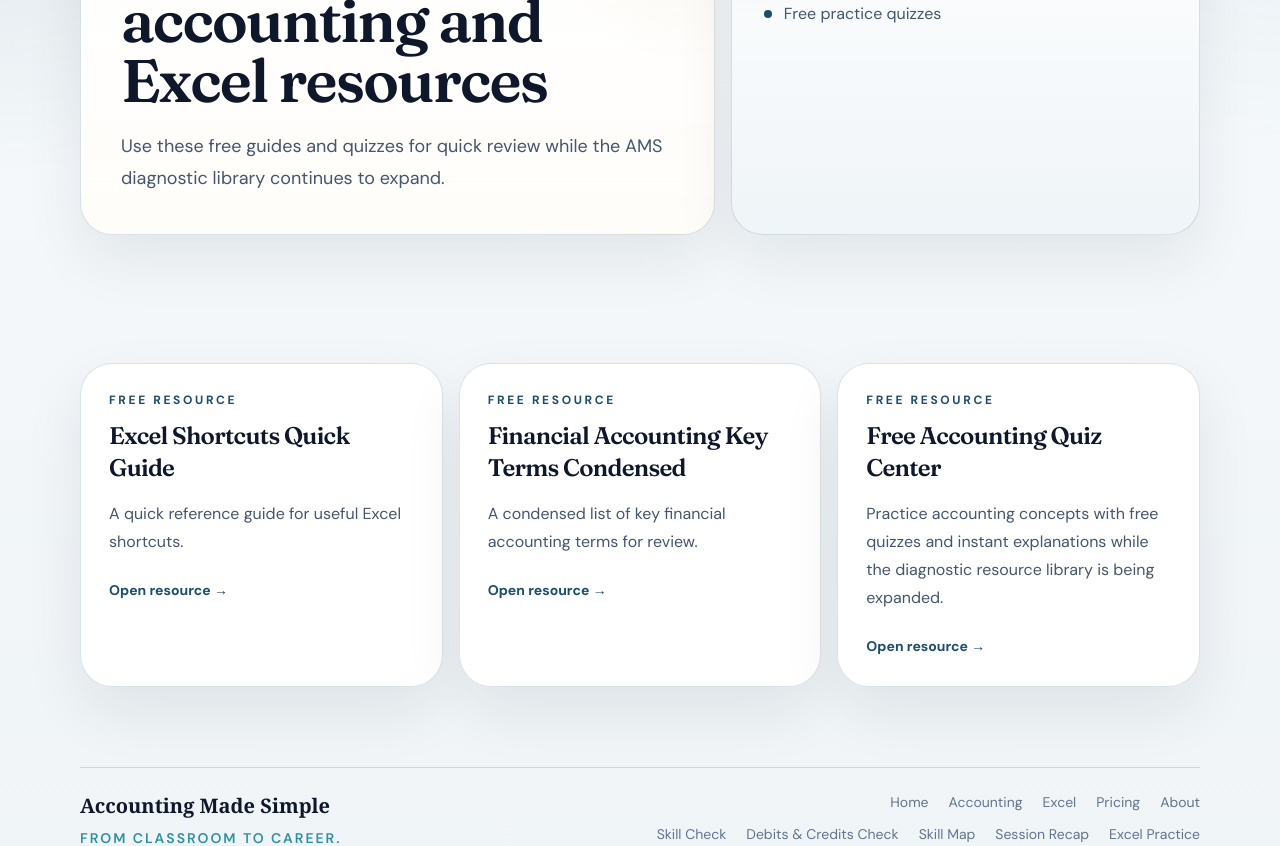
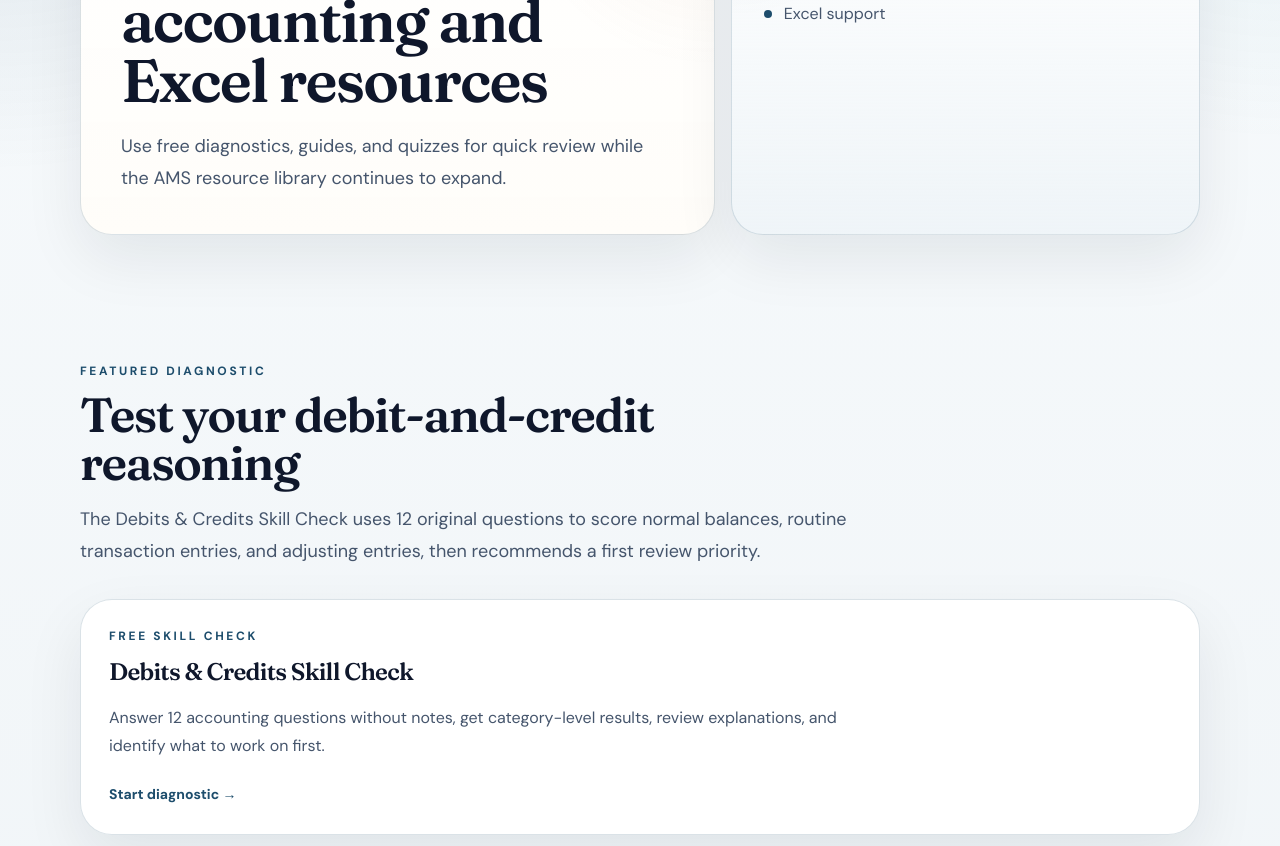
Before and after one commit to ryansoccer21-oss/accounting-made-simple, a Next.js app: page /resources in a window 1280 px wide. Shown: the part 280-1126 px from the top of the page. Built offline with nearby package versions, Linux system fonts and the light colour scheme.

Commit message:
Feature debits and credits diagnostic in resources

```diff
--- a/app/resources/page.js
+++ b/app/resources/page.js
@@ -1,10 +1,11 @@
+import Link from "next/link";
 import PageHero from "../../components/page-hero";
 import { resourceLinks } from "../../lib/site-data";
 
 export const metadata = {
   title: "Accounting & Excel Resources",
   description:
-    "Free Accounting Made Simple resources for accounting review, Excel shortcuts, and practice quizzes."
+    "Free Accounting Made Simple resources for accounting review, Excel shortcuts, practice quizzes, and performance-based skill checks."
 };
 
 export default function ResourcesPage() {
@@ -13,11 +14,29 @@ export default function ResourcesPage() {
       <PageHero
         eyebrow="Resources"
         title="Focused accounting and Excel resources"
-        copy="Use these free guides and quizzes for quick review while the AMS diagnostic library continues to expand."
-        bullets={["Accounting review", "Excel support", "Free practice quizzes"]}
+        copy="Use free diagnostics, guides, and quizzes for quick review while the AMS resource library continues to expand."
+        bullets={["Performance-based accounting checks", "Accounting review", "Excel support"]}
       />
 
       <section className="site-shell section-gap">
+        <div className="mb-8 max-w-3xl">
+          <p className="eyebrow">Featured Diagnostic</p>
+          <h2 className="section-title">Test your debit-and-credit reasoning</h2>
+          <p className="section-copy mt-4">
+            The Debits & Credits Skill Check uses 12 original questions to score normal balances, routine transaction entries, and adjusting entries, then recommends a first review priority.
+          </p>
+        </div>
+        <Link className="surface-card block bg-white/95 p-7 transition hover:-translate-y-0.5 hover:shadow-[0_20px_45px_rgba(15,23,42,0.08)]" href="/debits-credits-skill-check">
+          <p className="eyebrow">Free Skill Check</p>
+          <h2 className="mt-2 text-2xl font-semibold text-slate-900">Debits & Credits Skill Check</h2>
+          <p className="mt-4 max-w-3xl leading-7 text-slate-600">
+            Answer 12 accounting questions without notes, get category-level results, review explanations, and identify what to work on first.
+          </p>
+          <span className="mt-6 inline-flex text-sm font-bold text-[color:var(--brand)]">Start diagnostic →</span>
+        </Link>
+      </section>
+
+      <section className="site-shell pb-16">
         <div className="grid gap-4 md:grid-cols-2 xl:grid-cols-3">
           {resourceLinks.map((resource) => (
             <a key={resource.href} className="surface-card bg-white/95 p-7 transition hover:-translate-y-0.5 hover:shadow-[0_20px_45px_rgba(15,23,42,0.08)]" href={resource.href} rel="noreferrer" target="_blank">
```
